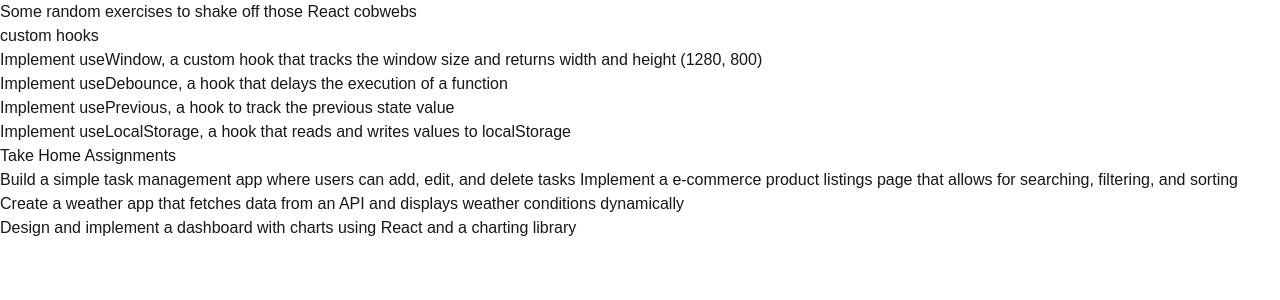
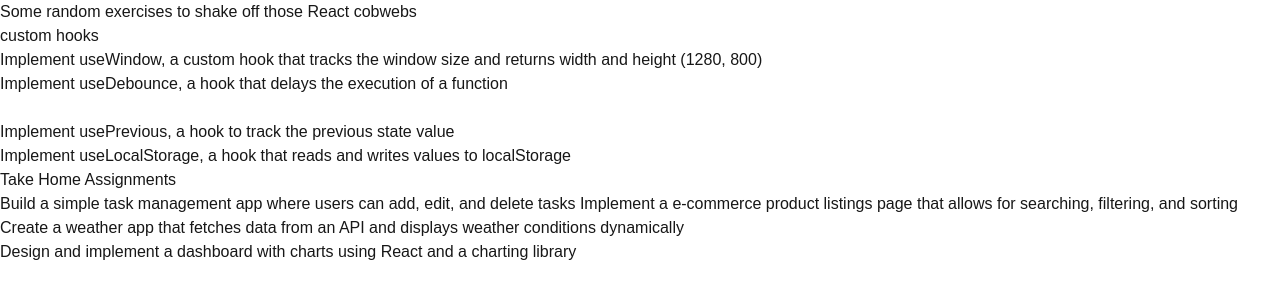
Before and after one commit to geraldgongon/njs-playground, a Next.js app: page /exercises in a window 1280 px wide. Shown: the top 300 px of the page. Built offline with nearby package versions, Linux system fonts and the light colour scheme.

Commit message:
create a useDebounce react hook

```diff
--- a/app/exercises/page.tsx
+++ b/app/exercises/page.tsx
@@ -1,9 +1,13 @@
 "use client";
 
+import useDebounce from "../lib/hooks/useDebounce";
 import useWindow from "../lib/hooks/useWindow";
 
 export default function Exercises() {
   const { width, height } = useWindow();
+  const { debounceHandler } = useDebounce(() => {
+    console.log("debounce function triggered");
+  });
   return (
     <>
       <div>Some random exercises to shake off those React cobwebs</div>
@@ -15,6 +19,8 @@ export default function Exercises() {
         </li>
         <li>
           Implement useDebounce, a hook that delays the execution of a function
+          <br />
+          <input type="text" onKeyUp={debounceHandler} />
         </li>
         <li>
           Implement usePrevious, a hook to track the previous state value{" "}
--- /dev/null
+++ b/app/lib/hooks/useDebounce.ts
@@ -0,0 +1,19 @@
+import { KeyboardEventHandler } from "react";
+
+interface useDebounceResponse {
+  debounceHandler: KeyboardEventHandler<HTMLInputElement>;
+}
+
+const useDebounce = (callback: Function): useDebounceResponse => {
+  // use a setTimeout
+  let debounceTimeout: string | number | NodeJS.Timeout | undefined;
+
+  const debounceHandler = () => {
+    clearTimeout(debounceTimeout);
+    debounceTimeout = setTimeout(callback, 500);
+  };
+
+  return { debounceHandler };
+};
+
+export default useDebounce;
```
